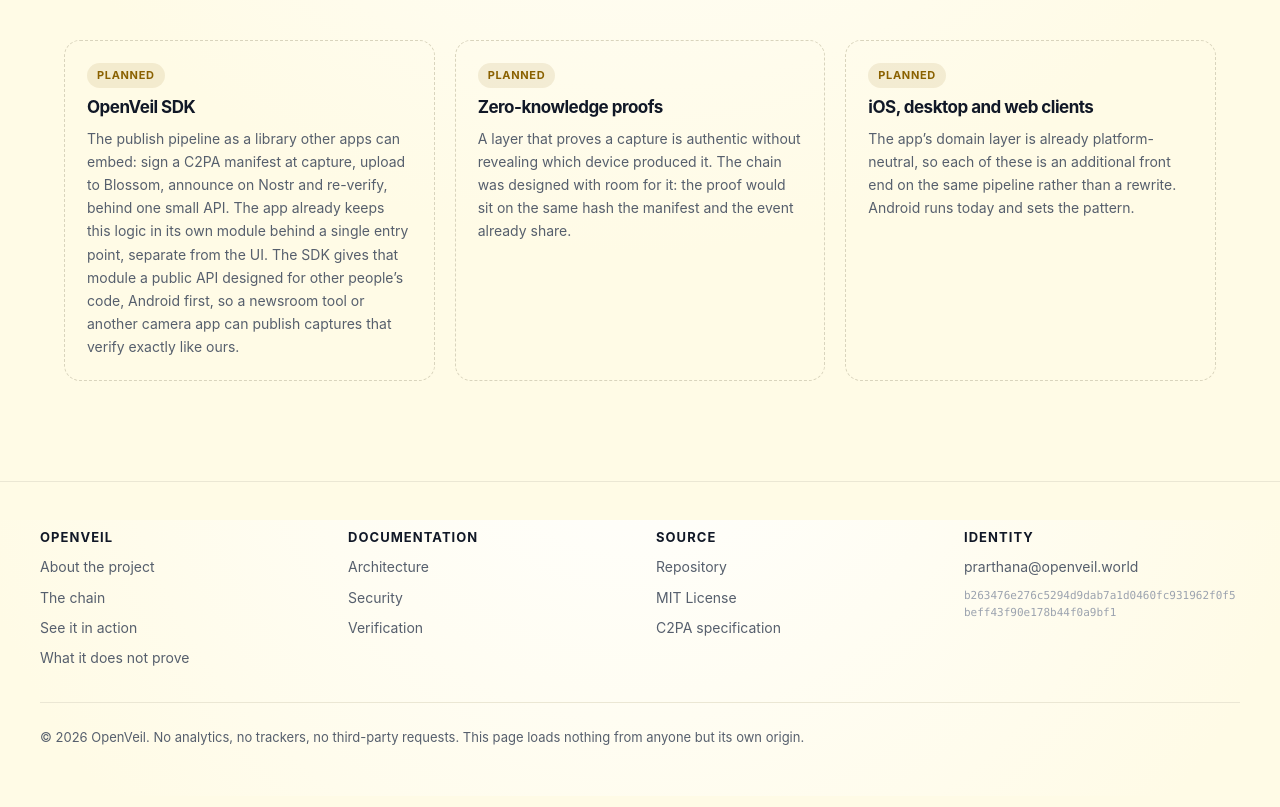
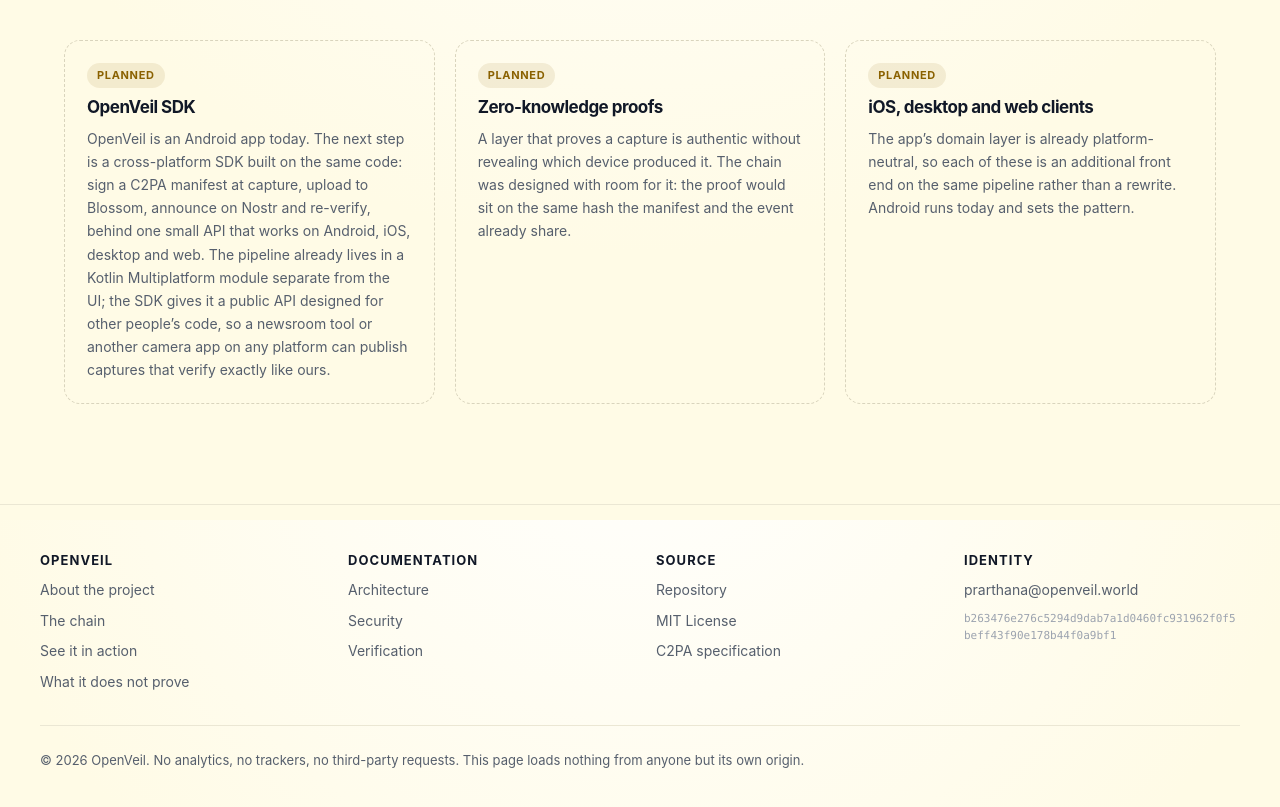
Before and after one commit to PrarthanaPurohit/OpenVeil-Frontend, a React (Vite) app: page / in a window 1280 px wide. Shown: the part 9080-9887 px from the top of the page. Built offline with nearby package versions, Linux system fonts and the light colour scheme.

Commit message:
Frame SDK as cross-platform

```diff
--- a/src/components/Roadmap.jsx
+++ b/src/components/Roadmap.jsx
@@ -2,7 +2,7 @@
   {
     title: 'OpenVeil SDK',
     desc:
-      'The publish pipeline as a library other apps can embed: sign a C2PA manifest at capture, upload to Blossom, announce on Nostr and re-verify, behind one small API. The app already keeps this logic in its own module behind a single entry point, separate from the UI. The SDK gives that module a public API designed for other people’s code, Android first, so a newsroom tool or another camera app can publish captures that verify exactly like ours.'
+      'OpenVeil is an Android app today. The next step is a cross-platform SDK built on the same code: sign a C2PA manifest at capture, upload to Blossom, announce on Nostr and re-verify, behind one small API that works on Android, iOS, desktop and web. The pipeline already lives in a Kotlin Multiplatform module separate from the UI; the SDK gives it a public API designed for other people’s code, so a newsroom tool or another camera app on any platform can publish captures that verify exactly like ours.'
   },
   {
     title: 'Zero-knowledge proofs',
```
